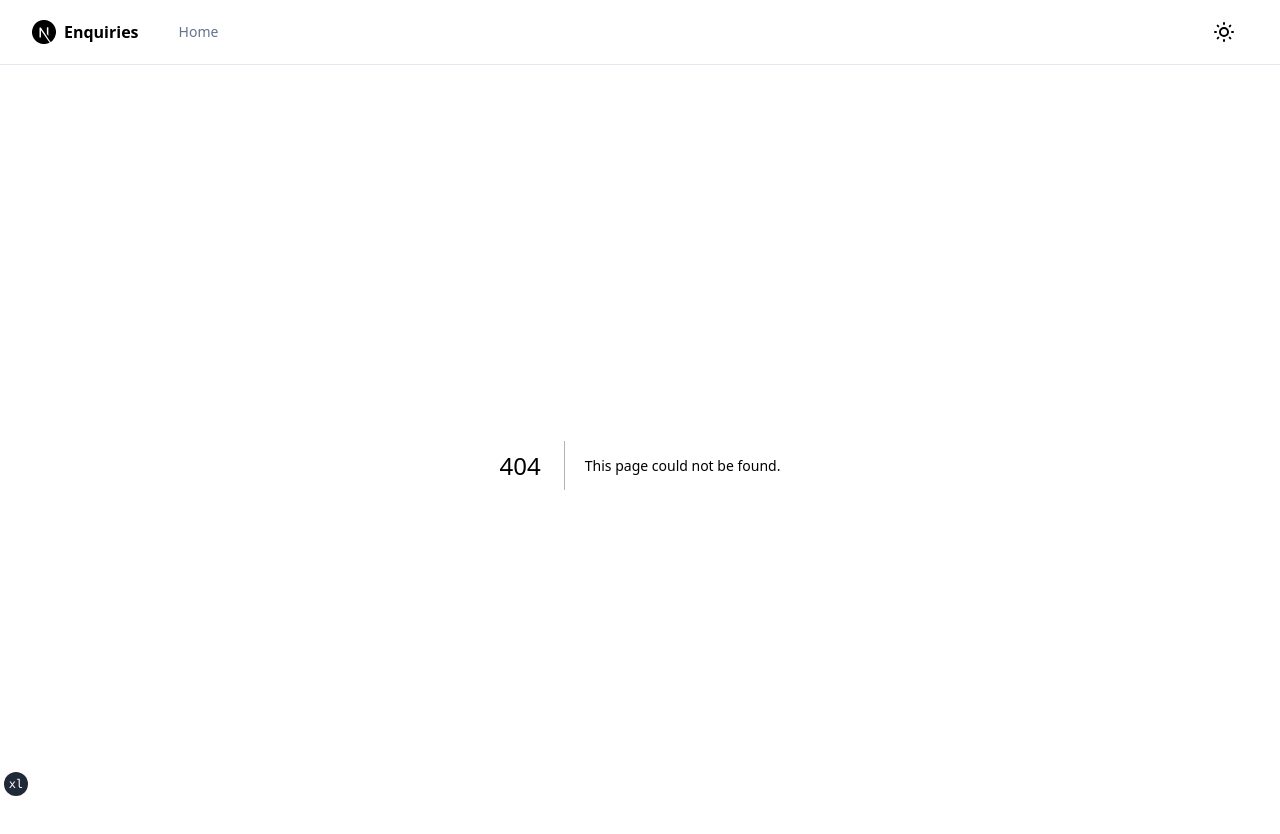
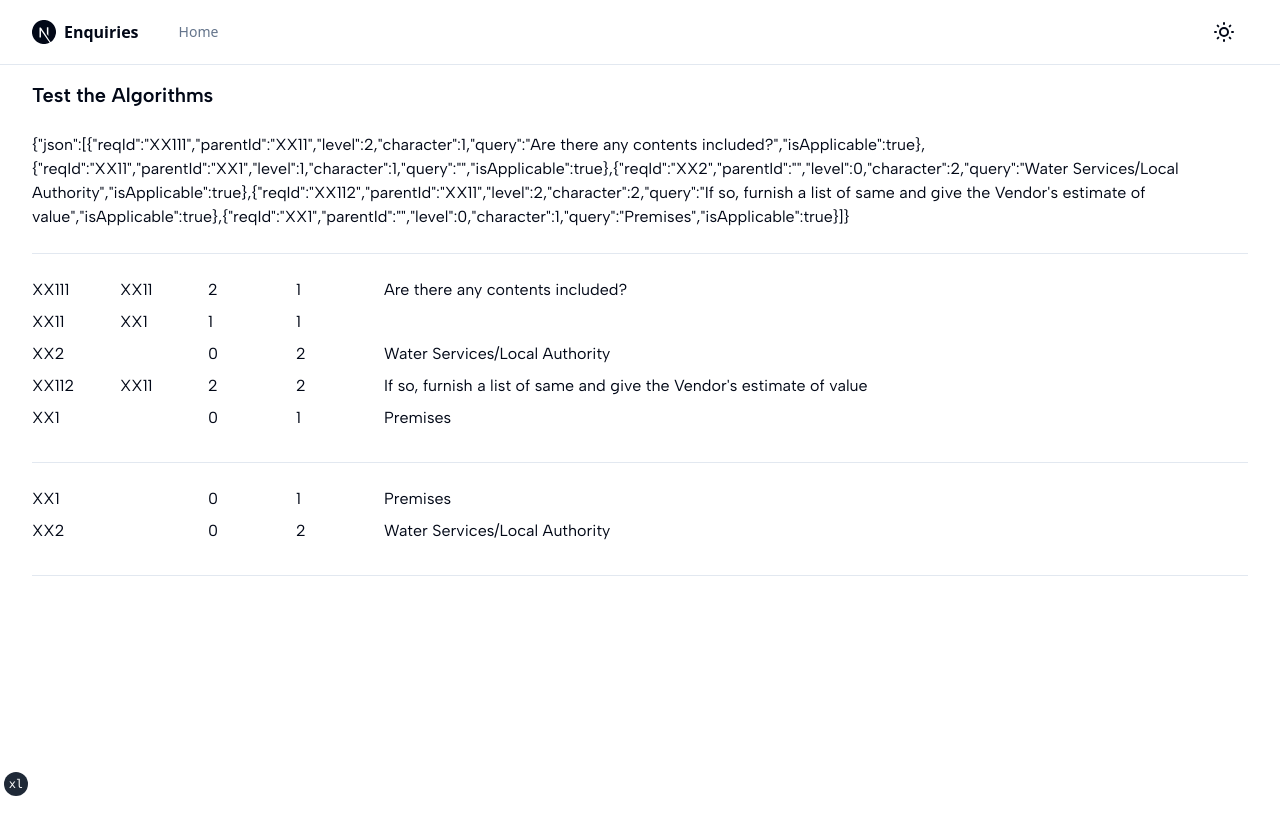
Before and after one commit to kanejoe/enquiries, a Next.js app: page /algorithms in a window 1280 px wide. Before the commit this address had no page. Shown: the top 834 px of the page. After the commit the page ends 800 px from the top, so only its background shows below. Built offline with nearby package versions, Linux system fonts and the light colour scheme.

Commit message:
changing types

```diff
--- /dev/null
+++ b/app/algorithms/layout.tsx
@@ -0,0 +1,7 @@
+interface AlgorithmLayoutProps {
+  children: React.ReactNode
+}
+
+export default function AlgorithmLayout({ children }: AlgorithmLayoutProps) {
+  return <div className="container font-albertsans">{children}</div>
+}
--- /dev/null
+++ b/app/algorithms/page.tsx
@@ -0,0 +1,105 @@
+"use client"
+
+import superjson from "superjson"
+
+import type { AtomicRequisition } from "@/types/AtomicRequisitionType"
+
+import { testdata } from "../atomic_requisition/data"
+
+const jsonString = superjson.stringify(testdata)
+
+/**
+ *
+ * @returns
+ */
+export default function AlgorithmPage() {
+  const createdTree = createTree(testdata)
+
+  console.log(
+    "🚀 ~ file: page.tsx:34 ~ AlgorithmPage ~ createdTree:",
+    createdTree
+  )
+  //   console.log("🚀 ~ file: page.tsx:30 ~ AlgorithmPage ~ tree:", tree)
+  return (
+    <section className="mt-4 flex flex-col gap-y-6">
+      <section className="">
+        <h1 className="text-xl font-semibold">Test the Algorithms</h1>
+      </section>
+      <section className="">{jsonString}</section>
+      <hr className="bg-slate-100" />
+      <section>
+        {testdata.map((req) => {
+          return (
+            <div key={req.reqId} className="mb-2">
+              <div className="flex flex-row gap-x-2">
+                <div className="w-20">{req.reqId}</div>
+                <div className="w-20">{req.parentId}</div>
+                <div className="w-20">{req.level}</div>
+                <div className="w-20">{req.character}</div>
+                <div className="w-196">{req.query}</div>
+              </div>
+            </div>
+          )
+        })}
+      </section>
+      <hr className="bg-slate-100" />
+
+      <section>
+        {createdTree.map((req) => {
+          return (
+            <div key={req.reqId} className="mb-2">
+              <div className="flex flex-row gap-x-2">
+                <div className="w-20">{req.reqId}</div>
+                <div className="w-20">{req.parentId}</div>
+                <div className="w-20">{req.level}</div>
+                <div className="w-20">{req.character}</div>
+                <div className="w-196">{req.query}</div>
+              </div>
+            </div>
+          )
+        })}
+      </section>
+      <hr className="bg-slate-100" />
+    </section>
+  )
+}
+
+function createTree(data: AtomicRequisition[]): AtomicRequisition[] {
+  const map = new Map<string, AtomicRequisition>()
+  const rootNodes: AtomicRequisition[] = []
+
+  // Organize the nodes in a map and find the root nodes
+  data.forEach((item) => {
+    map.set(item.reqId, { ...item, children: [], characters: [item.character] })
+    if (item.parentId === "") {
+      rootNodes.push(map.get(item.reqId)!)
+    }
+  })
+
+  // Recursive function to sort and add children
+  function addChildren(node: AtomicRequisition) {
+    data
+      .filter((item) => item.parentId === node.reqId)
+      .sort((a, b) => {
+        const levelDiff = a.level - b.level
+        if (levelDiff !== 0) return levelDiff
+        return a.character - b.character
+      })
+      .forEach((child) => {
+        const childNode = map.get(child.reqId)!
+        childNode.characters = [...node.characters!, child.character]
+        node.children!.push(childNode)
+        addChildren(childNode)
+      })
+  }
+
+  // Add children to the root nodes and sort them
+  rootNodes.sort((a, b) => {
+    const levelDiff = a.level - b.level
+    if (levelDiff !== 0) return levelDiff
+    return a.character - b.character
+  })
+  rootNodes.forEach(addChildren)
+
+  return rootNodes
+}
--- a/app/atomic_requisition/data.ts
+++ b/app/atomic_requisition/data.ts
@@ -1,4 +1,4 @@
-import { AtomicRequisitionProps } from "@/types/AtomicRequisition"
+import type { AtomicRequisition } from "@/types/AtomicRequisitionType"
 
 import { AtomicReqs } from "./reqStore"
 
@@ -98,41 +98,46 @@ export const initialState: AtomicReqs = {
   ],
 }
 
-const testdata = [
+export const testdata: AtomicRequisition[] = [
   {
-    reqId: "XX1",
-    parentId: "",
-    level: "0",
-    character: "1",
-    query: "Premises",
+    reqId: "XX111",
+    parentId: "XX11",
+    level: 2,
+    character: 1,
+    query: "Are there any contents included?",
+    isApplicable: true,
   },
   {
     reqId: "XX11",
     parentId: "XX1",
-    level: "1",
-    character: "1",
+    level: 1,
+    character: 1,
     query: "",
-  },
-  {
-    reqId: "XX111",
-    parentId: "XX1",
-    level: "2",
-    character: "1",
-    query: "Are there any contents included?",
-  },
-  {
-    reqId: "XX112",
-    parentId: "XX1",
-    level: "2",
-    character: "2",
-    query:
-      "If so, furnish a list of same and give the Vendor's estimate of value",
+    isApplicable: true,
   },
   {
     reqId: "XX2",
     parentId: "",
-    level: "0",
-    character: "1",
+    level: 0,
+    character: 2,
     query: "Water Services/Local Authority",
+    isApplicable: true,
+  },
+  {
+    reqId: "XX112",
+    parentId: "XX11",
+    level: 2,
+    character: 2,
+    query:
+      "If so, furnish a list of same and give the Vendor's estimate of value",
+    isApplicable: true,
+  },
+  {
+    reqId: "XX1",
+    parentId: "",
+    level: 0,
+    character: 1,
+    query: "Premises",
+    isApplicable: true,
   },
 ]
--- a/package.json
+++ b/package.json
@@ -69,6 +69,7 @@
     "postcss": "8.4.27",
     "prettier": "3.0.1",
     "prettier-plugin-tailwindcss": "0.4.1",
+    "superjson": "1.13.1",
     "tailwind-scrollbar": "3.0.4",
     "tailwindcss": "3.3.3",
     "ts-jest": "29.1.1",
--- /dev/null
+++ b/types/AtomicRequisitionType.ts
@@ -0,0 +1,11 @@
+export interface AtomicRequisition {
+  reqId: string
+  character: number
+  characters?: number[]
+  children?: AtomicRequisition[]
+  level: number
+  parentId: string
+  query?: string
+  reply?: string
+  isApplicable: boolean
+}
```
Also changed, not shown: types/AtomicRequisition.ts (deleted, +0 -8 lines), lib/tree.ts (added), 1 other file (tests, documents, lock files or other folders).
